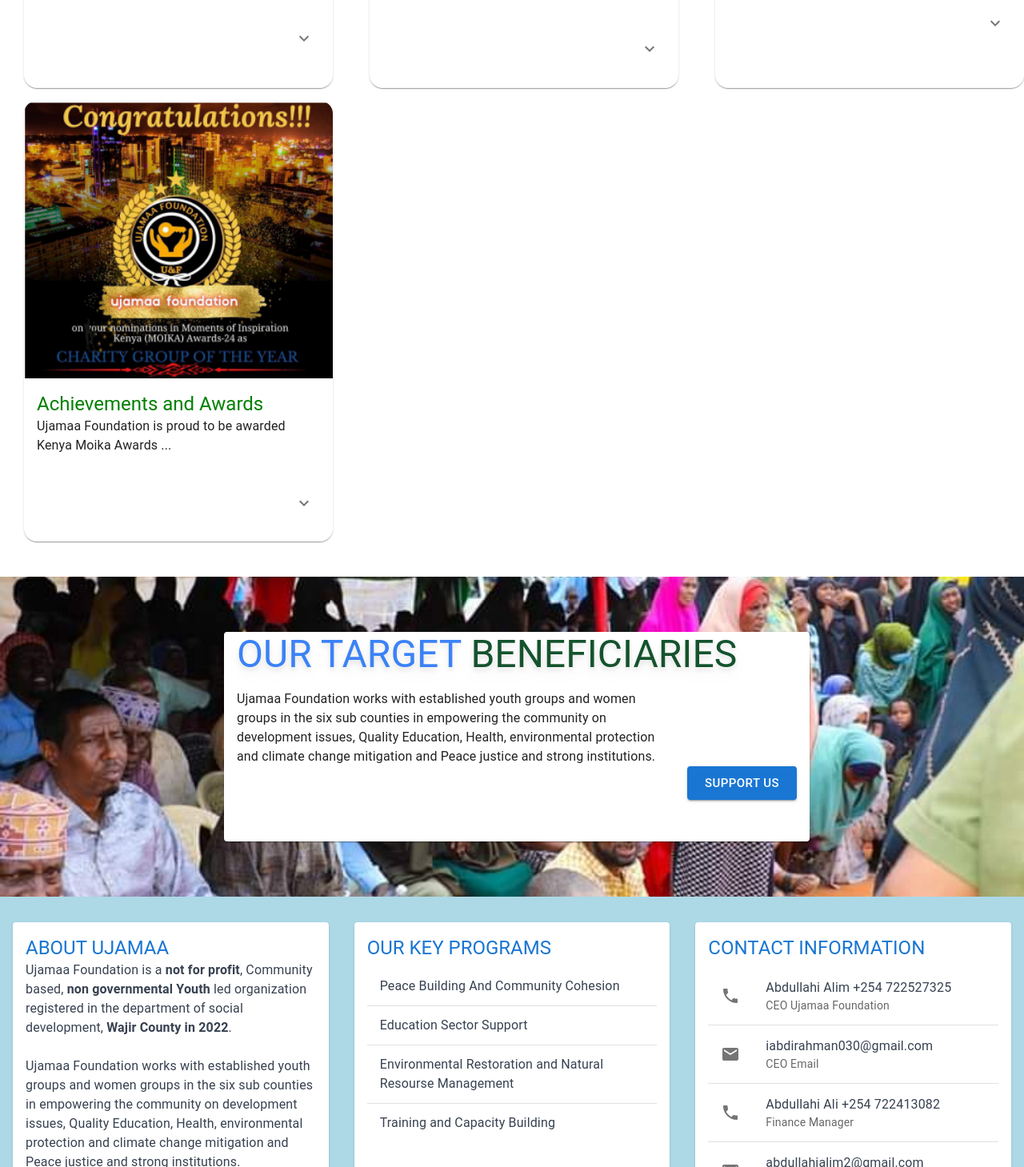
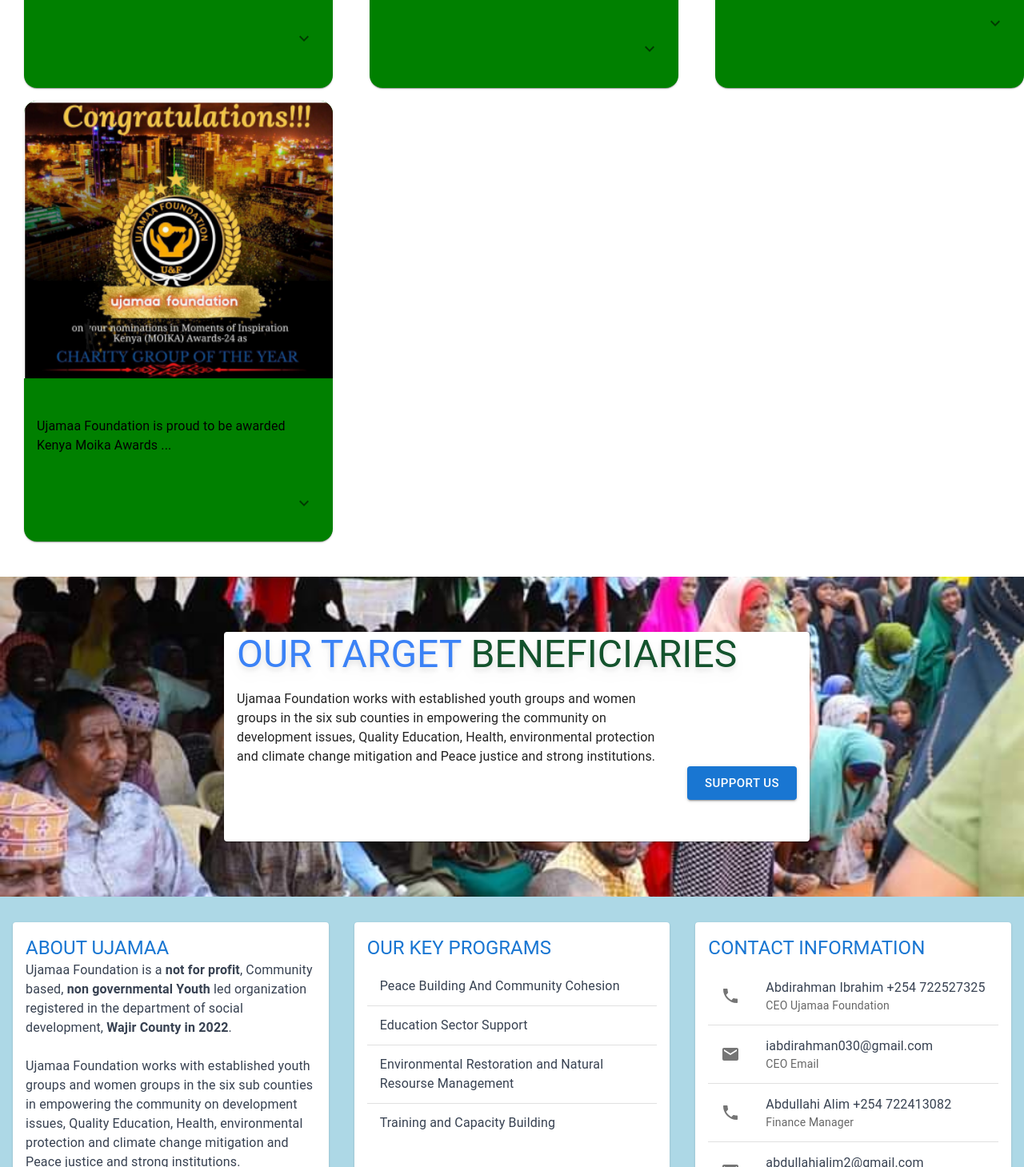
Before and after one commit to ahmednule/Ujamaa-Foundation, a Next.js app: page / in a window 1280 px wide. Shown: the part 3511-4970 px from the top of the page at 80% size. Built offline with nearby package versions, Linux system fonts and the light colour scheme.

Commit message:
feature: small changeson the name of the ceo

```diff
--- a/src/components/LatestNews.jsx
+++ b/src/components/LatestNews.jsx
@@ -16,7 +16,7 @@
       <Typography variant="h3" color="green" className="text-center text-2xl mt-4">LATEST NEWS</Typography>
       <div className="grid grid-cols-1 md:grid-cols-3 gap-4">
       {cardData.map((card, index) => (
-      <Card key={index} sx={{ maxWidth: 500, borderRadius: "16px", marginLeft: "30px"}} className="hover:scale-105">
+      <Card key={index} sx={{ maxWidth: 500, borderRadius: "16px", marginLeft: "30px", backgroundColor:"green", color:"black"}} className="hover:scale-105">
              <CardMedia
              component="img"
              alt={card.title}
--- a/src/lib/contactInfo.js
+++ b/src/lib/contactInfo.js
@@ -1,8 +1,8 @@
 import { Phone, Email } from "@mui/icons-material"
 
 export const contactInfo = [
-    { icon: <Phone />, text: "Abdullahi Alim +254 722527325", label: "CEO Ujamaa Foundation" },
+    { icon: <Phone />, text: "Abdirahman Ibrahim  +254 722527325", label: "CEO Ujamaa Foundation" },
     { icon: <Email />, text: "iabdirahman030@gmail.com", label: "CEO Email", },
-    { icon: <Phone />, text: "Abdullahi Ali  +254 722413082", label: "Finance Manager" },
+    { icon: <Phone />, text: "Abdullahi Alim  +254 722413082", label: "Finance Manager" },
     { icon: <Email />, text: "abdullahialim2@gmail.com", label: "Finance Email" }
 ]
```
